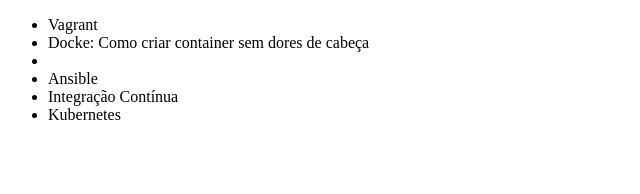
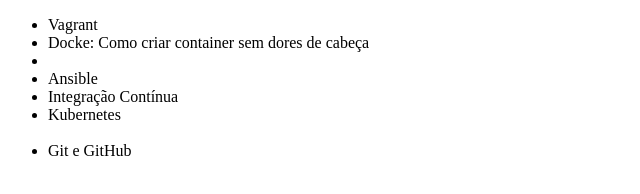
Before and after one commit to YghoRibas/ALURA-TEST-REP, a plain HTML site: page index.html in a window 1280 px wide. Shown: the whole page, without its empty margins (0-640 px from the left). Drawn offline with Linux system fonts and the light colour scheme.

Commit message:
add breakline and Git e GitHub section

```diff
--- a/index.html
+++ b/index.html
@@ -11,6 +11,8 @@
         <li>Ansible</li>
         <li>Integração Contínua</li>
         <li>Kubernetes</li>
+        <br>
+        <li>Git e GitHub</li>
     </ul>
 </body>
 </html>
```
